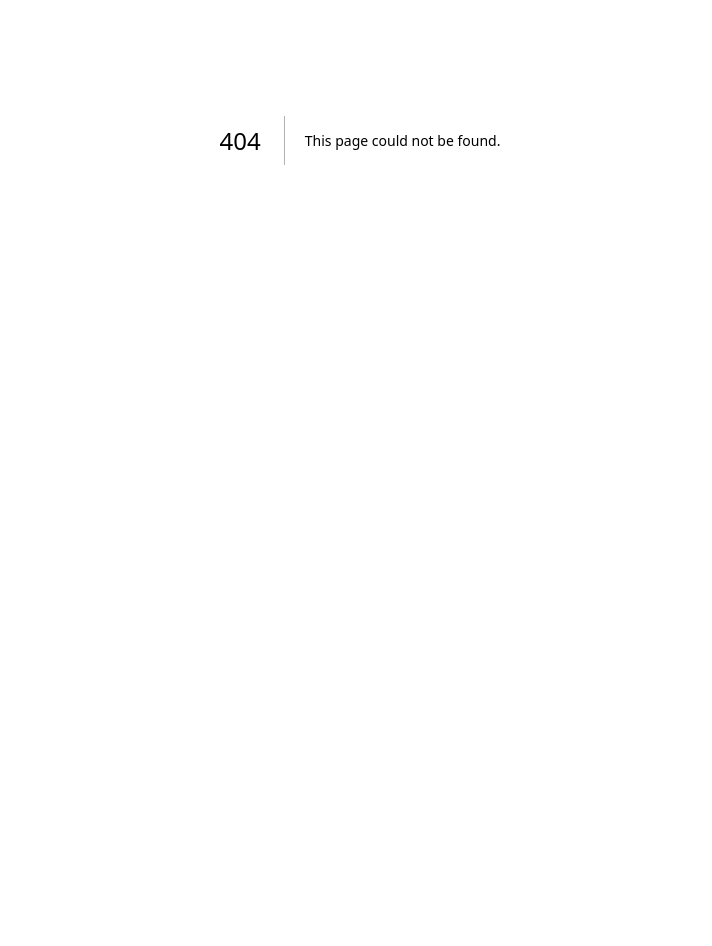
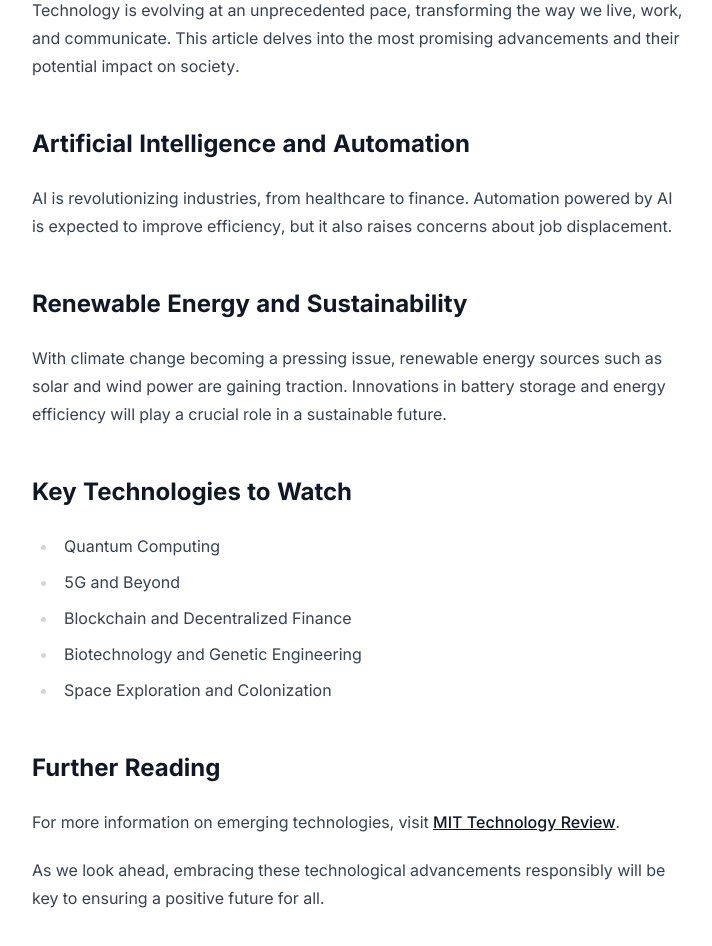
Before and after one commit to nodly/next-template, a Next.js app: page /examples/tailwind-typography in a window 1280 px wide. Before the commit this address had no page. Shown: the part 260-1206 px from the top of the page, without its empty margins (280-992 px from the left). Before the commit the page ends 800 px from the top, so only its background shows below. Built offline with nearby package versions, Linux system fonts and the light colour scheme.

Commit message:
feat: add examples folder

```diff
--- a/package.json
+++ b/package.json
@@ -29,8 +29,6 @@
     "@eslint/eslintrc": "3.2.0",
     "@eslint/js": "9.20.0",
     "@nodly/prettier-config": "5.2.3",
-    "@tailwindcss/aspect-ratio": "0.4.2",
-    "@tailwindcss/forms": "0.5.10",
     "@tailwindcss/postcss": "4.0.7",
     "@tailwindcss/typography": "0.5.16",
     "@testing-library/dom": "10.4.0",
--- /dev/null
+++ b/src/app/examples/tailwind-typography/page.tsx
@@ -0,0 +1,48 @@
+export default function ContentPage() {
+  return (
+    <div className="mx-auto flex max-w-7xl justify-center px-6 py-12">
+      <div className="prose">
+        <h1>The Future of Technology</h1>
+        <p className="lead">
+          Exploring innovations that will shape the next decade.
+        </p>
+        <h2>Introduction</h2>
+        <p>
+          Technology is evolving at an unprecedented pace, transforming the way
+          we live, work, and communicate. This article delves into the most
+          promising advancements and their potential impact on society.
+        </p>
+        <h2>Artificial Intelligence and Automation</h2>
+        <p>
+          AI is revolutionizing industries, from healthcare to finance.
+          Automation powered by AI is expected to improve efficiency, but it
+          also raises concerns about job displacement.
+        </p>
+        <h2>Renewable Energy and Sustainability</h2>
+        <p>
+          With climate change becoming a pressing issue, renewable energy
+          sources such as solar and wind power are gaining traction. Innovations
+          in battery storage and energy efficiency will play a crucial role in a
+          sustainable future.
+        </p>
+        <h2>Key Technologies to Watch</h2>
+        <ul>
+          <li>Quantum Computing</li>
+          <li>5G and Beyond</li>
+          <li>Blockchain and Decentralized Finance</li>
+          <li>Biotechnology and Genetic Engineering</li>
+          <li>Space Exploration and Colonization</li>
+        </ul>
+        <h2>Further Reading</h2>
+        <p>
+          For more information on emerging technologies, visit{' '}
+          <a href="https://www.technologyreview.com/">MIT Technology Review</a>.
+        </p>
+        <p>
+          As we look ahead, embracing these technological advancements
+          responsibly will be key to ensuring a positive future for all.
+        </p>
+      </div>
+    </div>
+  );
+}
--- a/src/styles/global.css
+++ b/src/styles/global.css
@@ -1,8 +1,6 @@
 @import 'tailwindcss';
 
-@plugin '@tailwindcss/forms';
 @plugin '@tailwindcss/typography';
-@plugin '@tailwindcss/aspect-ratio';
 
 @theme {
   --font-sans:
```
Also changed, not shown: 1 other file (tests, documents, lock files or other folders).
